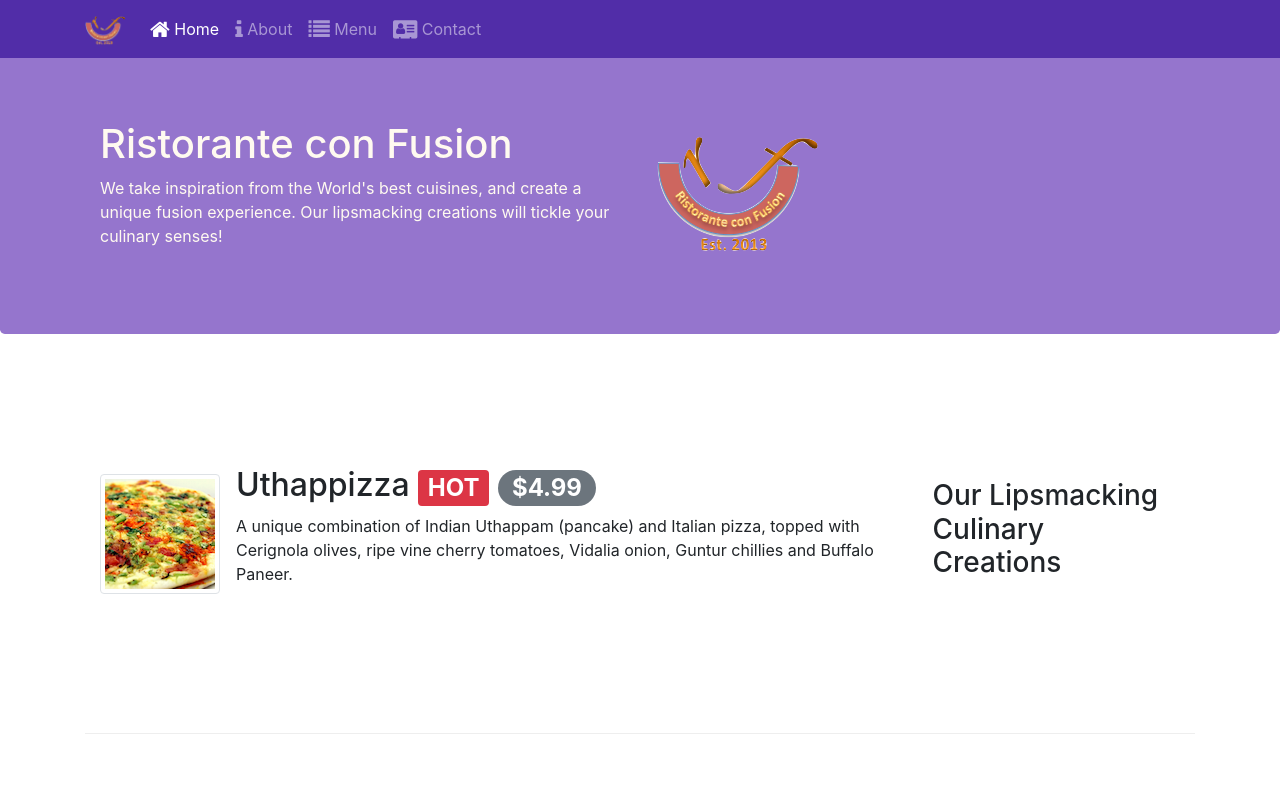
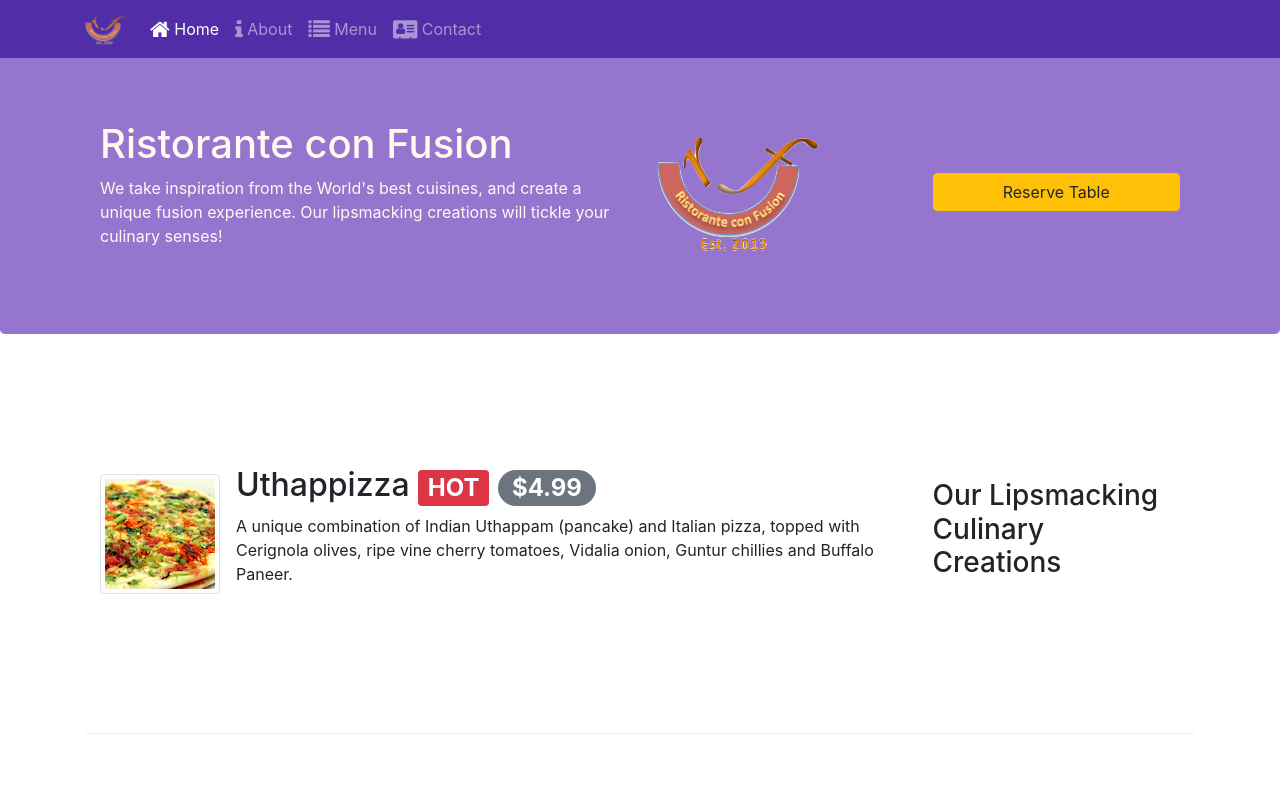
Before and after one commit to ramiz-rahman/git-test, a website: page index.html in a window 1280 px wide. Shown: the top 800 px of the page. Drawn offline with nearby package versions, Linux system fonts and the light colour scheme.

Commit message:
Assignment 2, Task 3

```diff
--- a/index.html
+++ b/index.html
@@ -81,7 +81,9 @@
           <div class="col-12 col-sm align-self-center">
             <img src="img/logo.png" class="img-fluid" />
           </div>
-        </div>
+          <div class="col-12 col-sm align-self-center">
+              <a href="#reserve" class="btn btn-warning d-block">Reserve Table</a>
+          </div>
       </div>
     </header>
 
@@ -167,7 +169,7 @@
         <div class="col-12 col-sm-8 offset-sm-2">
           <div class="card">
             <h3 class="card-header bg-warning text-white">Reserve a Table</h3>
-            <form class="card-body">
+            <form class="card-body" id="reserve">
               <div class="form-group row">
                 <label class="col-md-2 col-form-label" for="guestNum"
                   >Number of Guests</label
```
